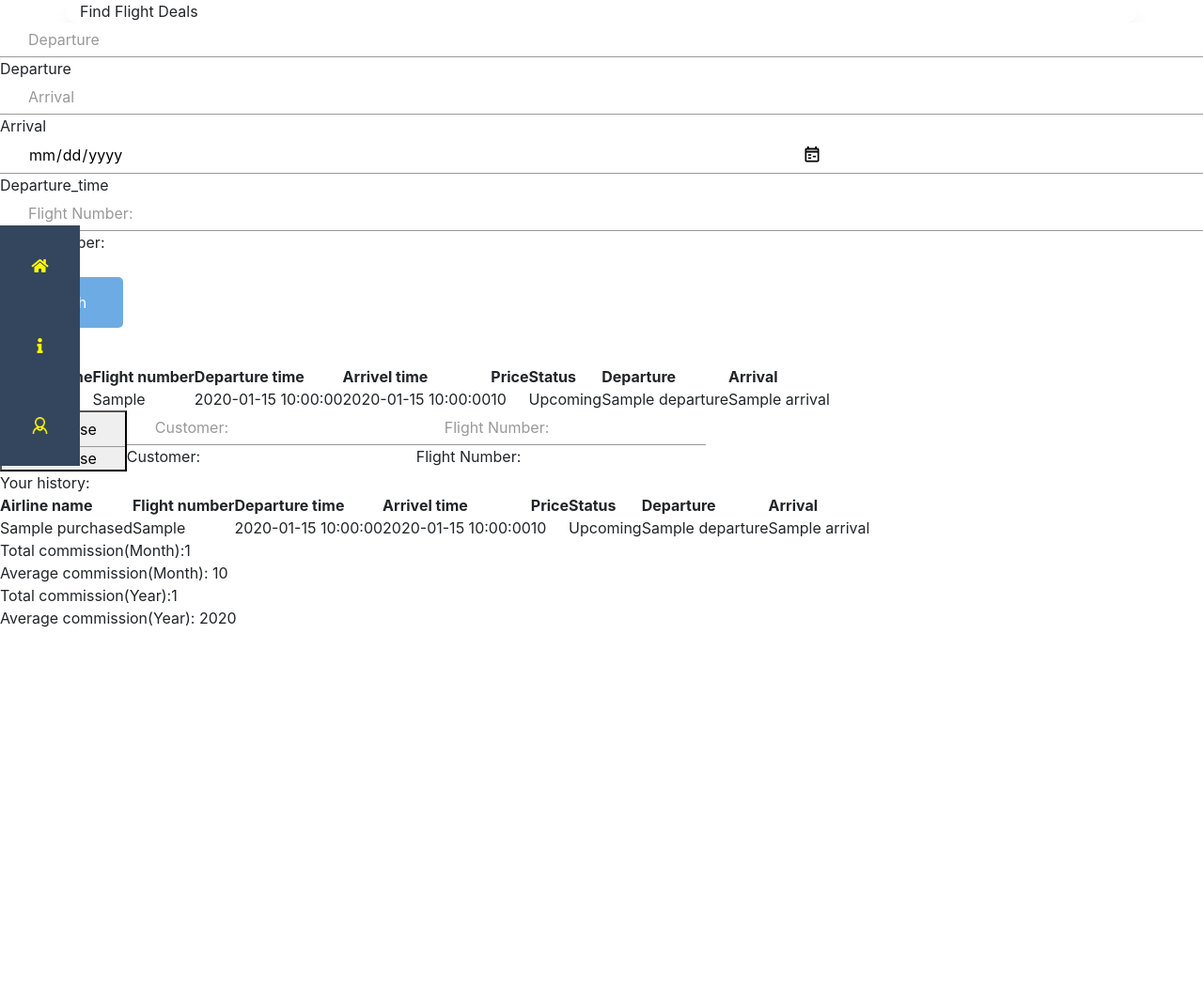
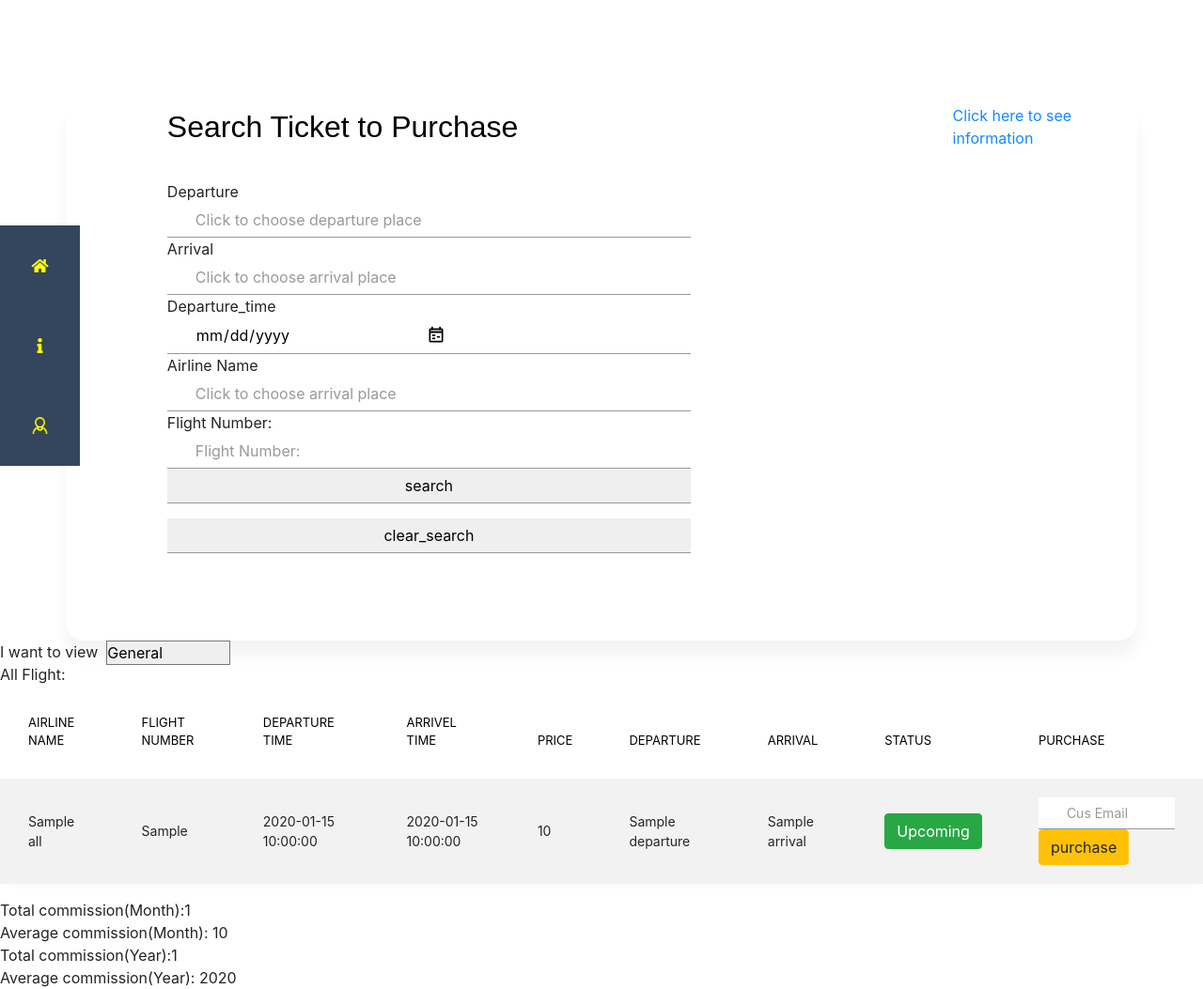
Before and after one commit to zw2375/flightapp, a Flask app: template templates/homepage_booking_agent.html in a window 1280 px wide. Shown: the whole page at 94% size. Before the commit the page ends 668 px from the top, so only its background shows below. Run offline with Flask 3, Linux system fonts and the light colour scheme; the template is opened without the code that fills it: most values are stand-ins (such as "Sample title", 1, 10 or a date in 2020); some libraries are stand-ins or nearby versions.

Commit message:
agent partly done

```diff
--- a/app.py
+++ b/app.py
@@ -387,12 +387,80 @@ def customer_home():
         else:
             print("hihihi")
             flight_num = request.form["submit_button"]
-
             success,err = query.purchase(conn, flight_num, session['email'], 'NULL')
             if success:
                 return redirect(url_for("customer_home"))
             else:
                 return redirect(url_for("customer_home"))
+
+@app.route("/sign_in/agent_home", methods=["POST", "GET"])
+def agent_home():
+    session['signin'] = query.sign_in_check(conn, session['email'],session["password"], 'booking_agent','')
+    session["user_type"] = 'booking_agent'
+    da = query.get_top_customer_number(conn,session)
+    print('datalist: ', da)
+    locations = query.get_locations(conn)
+    total_month = query.view_commission_month(conn, session)[0]
+    avg_month = query.view_commission_month(conn, session)[1]
+    total_year = query.view_commission_month(conn, session)[2]
+    avg_year = query.view_commission_month(conn, session)[3]
+    customer_emails = query.get_customer_email(conn, session)
+    print(customer_emails)
+    if not session["signin"] and request.method == 'GET':
+        session["error"] = 'Invalid username or password, please try again.'
+        return redirect(url_for("sign_in"))
+    elif (session["signin"] and request.method == "GET") or (session["signin"] and request.method=="POST" and request.form["submit_button"]=="clear_search") :
+        data_dic = query.public_view(conn)
+        locations = query.get_locations(conn)
+        purchased_flight = query.get_purchased_flight(conn, session)
+        return render_template('homepage_booking_agent.html',
+                               departure_city=locations['departure_loc'],
+                               arrival_city=locations['arrival_loc'],
+                               all=data_dic,
+                               purchased=purchased_flight,
+                               total_month = total_month,
+                               avg_month = avg_month,
+                               total_year= total_year,
+                                flight_num=query.get_flight_num(conn),
+                               avg_year=avg_year,
+                               customer_emails = customer_emails,
+                               date_list1 = da)
+
+    elif request.method == 'POST' and request.form["submit_button"]== "search":
+        html_get = {'from': request.form.get('from'),
+                    'to': request.form.get('to'),
+                    'dt': request.form.get('date'),
+                    'flight_num': request.form.get("flight_num")
+                    }
+        data_dic = query.filter_result(conn, html_get)
+        purchased_flight = query.get_purchased_flight(conn, session)
+        flight_num = html_get["flight_num"]
+
+        return render_template('homepage_booking_agent.html',
+                                # same results as
+                                departure_city=locations['departure_loc'],
+                                arrival_city=locations['arrival_loc'],
+                                all=data_dic,
+                                purchased=purchased_flight,
+                                flight_num=query.get_flight_num(conn),
+                                total_month=total_month,
+                                avg_month=avg_month)
+    else:
+        purchase_email = request.form.get("purchase_email")
+        if purchase_email is None or purchase_email == '':
+            success, err = False, 'Please enter both flight num and the customer email.'
+            print('executing if_clause')
+        else:
+            print('executing else_clause')
+
+            flight_num = request.form["submit_button"]
+            purchase_email = request.form.get("purchase_email")
+            success, err = query.purchase(conn, flight_num, purchase_email, session['email'])
+        if success:
+            return redirect(url_for("agent_home"))
+        else:
+            return redirect(url_for("agent_home"))
+
 
 @app.route("/sign_out", methods = ['POST','GET'])
 def sign_out():
--- a/templates/homepage_booking_agent.html
+++ b/templates/homepage_booking_agent.html
@@ -1,14 +1,15 @@
 {% extends"layout.html" %}
 
 {%block body %}
-<div class='container'>
-		<div class='stripe-text'>Find Flight Deals</div>
-	</div>
+<div class="container">
+	<div class="home-content">
+		<div class="home-form">
+			<h2 class="form-title">Search Ticket to Purchase</h2>
 
-	<form action="/sign_in/staff_home" method="post">
-		<div class="form__group field" id='from'>
-			<input type="input" class="form__field" name="from" placeholder="Departure"  list="list1"  autocomplete="off" name="from"  />
+			<form class = "purchase_form"action="/sign_in/agent_home" method="post">
+				<div class="form__group" id='from'>
 					<label for="from" class="form__label">Departure</label>
+					<input type="input" class="form__field" placeholder="Click to choose departure place"  list="list1"  autocomplete="off" name="from" />
 					<datalist id="list1">
 						{% for i in departure_city %}
 						<option>{{ i }}</option>
@@ -16,40 +17,80 @@
 					</datalist>
 				</div>
 
-		<div class="form__group field"  id='to'>
-			<input type="input" class="form__field" name="to" placeholder="Arrival"  list="list2"  autocomplete="off" name="to"  />
+				<div class="form__group"  id='to'>
 					<label for="from" class="form__label">Arrival</label>
+					<input type="input" class="form__field" placeholder="Click to choose arrival place"  list="list2"  autocomplete="off" name="to"  />
 					<datalist id="list2">
 						{% for i in arrival_city %}
 						<option>{{ i }}</option>
 						{% endfor %}
 					</datalist>
 				</div>
-		<div class="form__group field" id='date'>
+
+				<div class="form__group" id='date'>
+					<label for="from" class="form__label">Departure_time</label>
 					<input type="date" class="form__field" placeholder="" name="date" />
-			<label for="from" class="form__label">Departure_time</label>
 				</div>
+
+				<div class="form__group"  id='airline'>
+					<label for="from" class="form__label">Airline Name</label>
+					<input type="input" class="form__field" placeholder="Click to choose arrival place"  list="list3"  autocomplete="off" name="airline"  />
+					<datalist id="list3">
+						{% for i in airlines %}
+						<option>{{ i }}</option>
+						{% endfor %}
+					</datalist>
+				</div>
+
 				<div class="form__group field"  id='flight_num'>
+					<label for="from" class="form__label">Flight Number:</label>
 					<input type="input" class="form__field" placeholder="Flight Number:"  list="list4"  autocomplete="off" name="flight_num" />
-			<label for="from" class="form__label">Flight Number:</label>
 					<datalist id="list4">
 						{% for i in flight_num %}
 						<option>{{ i }}</option>
 						{% endfor %}
 					</datalist>
 				</div>
+				<!-- <div class="form__group field"  id='cus_email'>
+					<label for="cus_email" class="form__label">Customer Email:</label>
+					<input type="input" class="form__field" placeholder="Customer Email:"  list="list5"  autocomplete="off" name="cus_email" />
+					<datalist id="list5">
+						{% for i in customer_emails %}
+						<option>{{ i }}</option>
+						{% endfor %}
+					</datalist>
+				</div> -->
 					<div class="form-group form-button">
-			<input type="submit" name="search" id="search" class="form-submit" value="Search"/>
+						<input type="submit" value='search' name = "submit_button" class="search" />
 					</div>
-		<!-- <div  id = 'search'> -->
-				<!-- <button id = 'search'><input type="submit" value='Search'  class="search">Search</button> -->
+					<div class="form-group form-button">
+						<input type="submit" value='clear_search' name = "submit_button" class="search" />
+					</div>
+				</div>
+				<a href="#info-table" class="posi_button">Click here to see information</a>
+
+			</div>
+		</div>
+
+	</div>
+</div>
+
+<div class = "views">
+	<!-- <div class="form-group"> -->
+		<label for="selectView">I want to view  &nbsp</label>
+		<select id="selectView">
+			<option value="general">General</option>
+			<option value="history">Purchase History</option>
+		</select>
 		<!-- </div> -->
-	</form>
-
+</div>
 <!-- <div class="tables"> -->
 	<div class="containertable" id = 'all'>
-		All:
-		<table>
+		All Flight:
+		<div class="row">
+			<div class="col-md-12">
+				<div class="table-wrap" id = "info-table">
+					<table class="table table-striped">
 					  <thead>
 						<tr>
 							<th scope="col">Airline name</th>
@@ -57,13 +98,14 @@
 							<th scope="col">Departure time</th>
 							<th scope="col">Arrivel time</th>
 							<th scope="col">Price</th>
-					<th scope="col">Status</th>
 							<th scope="col">Departure</th>
 							<th scope="col">Arrival</th>
+							<th scope="col">Status</th>
+							<th scope="col">Purchase</th>
 						</tr>
 					  </thead>
 					<tbody>
-				<th scope="row" id='ugly'></th>
+						<!-- <th scope="row" id='ugly'></th> -->
 						{% for i in all %}
 						<tr>
 							<td>{{ i['airline_name']}}</td>
@@ -71,39 +113,44 @@
 							<td>{{ i['departure_time']}}</td>
 							<td>{{ i['arrival_time']}}</td>
 							<td>{{ i['price']}}</td>
-					<td>{{ i['status']}}</td>
+							<!-- <td>{{ i['status']}}</td> -->
 							<td>{{ i['Departure']}}</td>
 							<td>{{ i['Arrival']}}</td>
+							{% if i['status'] == "Upcoming" %}
+							<td><a href="#" class="btn btn-success">Upcoming</a></td>
+							{%endif%}
+							{% if i['status'] == "Finished" %}
+							<td><a href="#" class="btn btn-danger">Finished</a></td>
+							{%endif%}
+							<td>
+								<form method="post" >
+									<input type="input" class="form__field" placeholder="Cus Email:"  list="list5"  autocomplete="off" name="purchase_email" />
+									<datalist id="list5">
+										{% for i in customer_emails %}
+										<option>{{ i }}</option>
+										{% endfor %}
+									</datalist>
+									<button type="submit" value="{{i['flight_num']}}" name = "submit_button"  class="btn btn-warning" >purchase</button>
+								</form>
+							</td>
 						</tr>
 						{% endfor %}
 					</tbody>
 					</table>
 				</div>
-
-	<form class="d-flex" action="/sign_in/agent_home" method="post">
-
-					<button id = 'Purchase'><input type="submit" value='Purchase' /id = 'ugly' class="search">Purchase</button>
-
-		<div class="form__group field"  id='Customer'>
-		<input type="input" class="form__field" placeholder="Customer:"  autocomplete="on" name="customer_email"  />
-		<label for="from" class="form__label">Customer:</label>
+			</div>
+		</div>
 	</div>
 
-	<div class="form__group field"  id='flight_num1'>
-		<input type="input" class="form__field" placeholder="Flight Number:"  list="list4"  autocomplete="off" name="flight_num" />
-		<label for="from" class="form__label">Flight Number:</label>
-		<datalist id="list4">
-			{% for i in flight_num %}
-			<option>{{ i }}</option>
-			{% endfor %}
-		</datalist>
-	</div>
-	</form>
 
-	<!--<default view of upcoming schedule>-->
-	<div class="containertable" id = 'history'>
+
+	<!--<purchase history>-->
+		<div class="containertable" id = 'history' style="display:none;">
 			Your history:
-		<table>
+			<div class="row">
+				<div class="col-md-12">
+					<div class="table-wrap" id = "info-table">
+						<table class="table table-striped">
 							<thead>
 								<tr>
 									<th scope="col">Airline name</th>
@@ -111,13 +158,12 @@
 									<th scope="col">Departure time</th>
 									<th scope="col">Arrivel time</th>
 									<th scope="col">Price</th>
-					<th scope="col">Status</th>
 									<th scope="col">Departure</th>
 									<th scope="col">Arrival</th>
+									<th scope="col">Status</th>
 								</tr>
 							</thead>
 							<tbody>
-				<th scope="row" id='ugly'></th>
 								{% for i in purchased %}
 								<tr>
 									<td>{{ i['airline_name']}}</td>
@@ -125,14 +171,24 @@
 									<td>{{ i['departure_time']}}</td>
 									<td>{{ i['arrival_time']}}</td>
 									<td>{{ i['price']}}</td>
-					<td>{{ i['status']}}</td>
+
 									<td>{{ i['Departure']}}</td>
 									<td>{{ i['Arrival']}}</td>
+									{% if i['status'] == "Upcoming" %}
+									<td><a href="#" class="btn btn-success">Upcoming</a></td>
+									{%endif%}
+									{% if i['status'] == "Finished" %}
+									<td><a href="#" class="btn btn-danger">Finished</a></td>
+									{%endif%}
 									</tr>
 									{% endfor %}
 							</tbody>
 						</table>
 					</div>
+				</div>
+			</div>
+		</div>
+
 
 
 <!-- diagram -->
@@ -169,4 +225,23 @@
 
 
 <script src="https://cdn.jsdelivr.net/npm/bootstrap@5.1.0/dist/js/bootstrap.bundle.min.js" integrity="sha384-U1DAWAznBHeqEIlVSCgzq+c9gqGAJn5c/t99JyeKa9xxaYpSvHU5awsuZVVFIhvj" crossorigin="anonymous"></script>
+<script >
+	// JavaScript logic to show/hide forms based on the selected option
+	const selectIdentity = document.getElementById('selectView');
+	const view1 = document.getElementById('all');
+	const view2 = document.getElementById('history');
+	// Add event listener to the select element
+	selectIdentity.addEventListener('change', function handleChange(event) {
+		// Show the selected form based on the selected option
+		console.log(event.target.value);
+		if (event.target.value === 'general') {
+		view1.style.display = 'inline';
+		view2.style.display = "none";
+		} else if (event.target.value === 'history') {
+		view2.style.display = 'inline';
+		view1.style.display = "none";
+		}
+	});
+</script>
+
 {%endblock%}
```
Also changed, not shown: Query_Utility.py (+10 -0 lines). Lines whose indentation alone changed are shown as unchanged.
